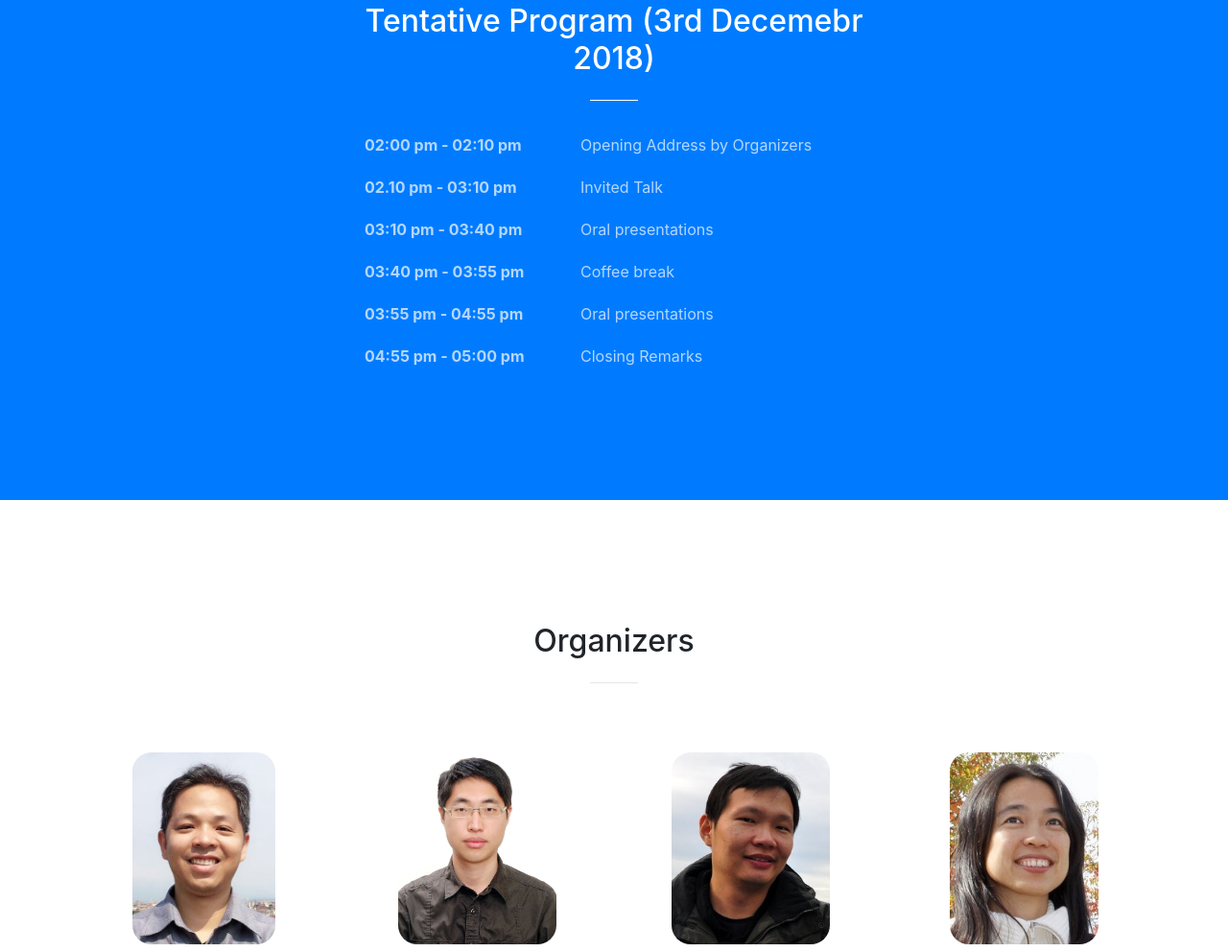
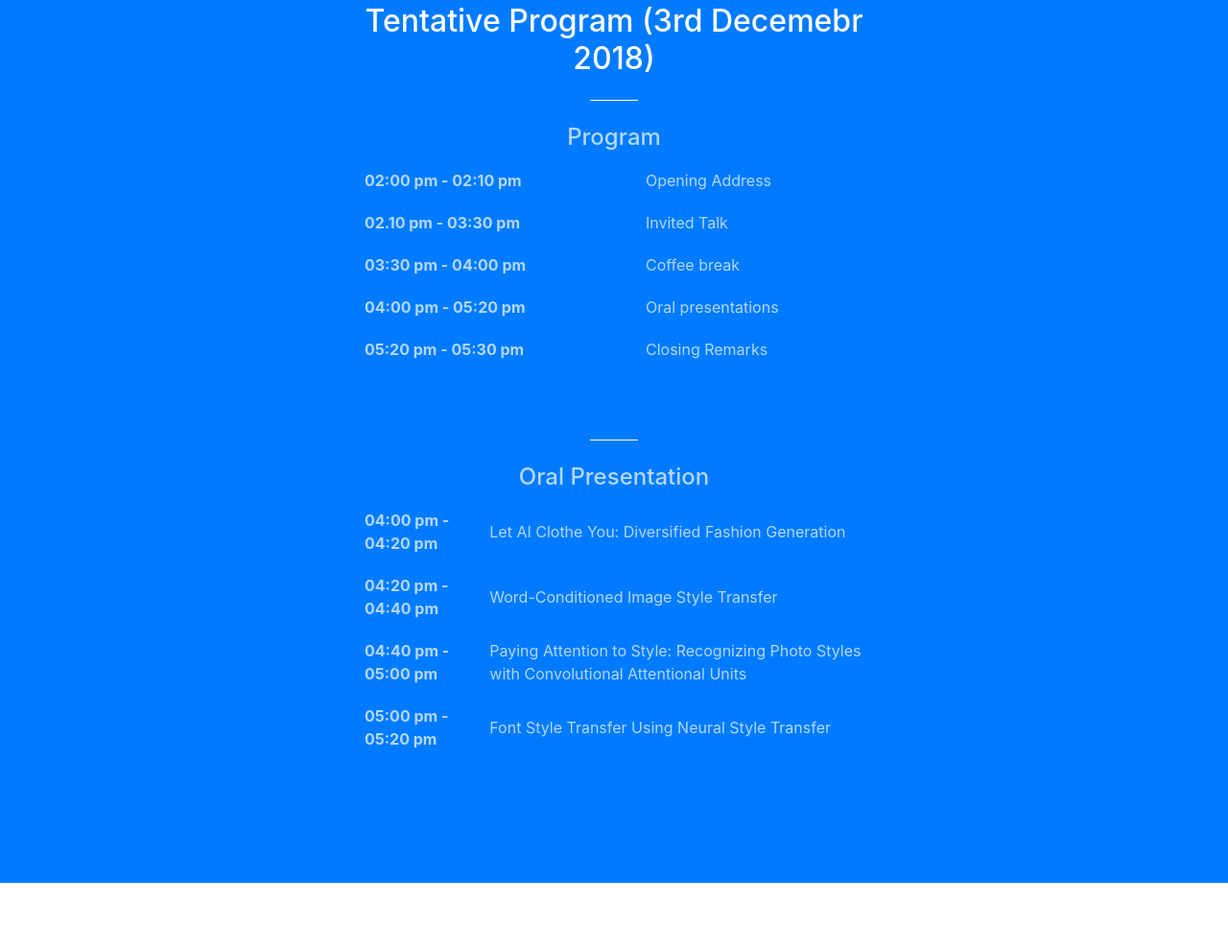
Before and after one commit to AIAesthetics/AIAesthetics.github.io, a website with bundled scripts: page index.html in a window 1280 px wide. Shown: the part 4956-5948 px from the top of the page at 96% size. Built offline with nearby package versions, Linux system fonts and the light colour scheme.

Commit message:
Program has been changed and oral presentation schedule is added

```diff
--- a/index.html
+++ b/index.html
@@ -323,18 +323,19 @@
           <div class="col-lg-6 mx-auto text-center">
             <h2 class="section-heading text-white">Tentative Program (3rd Decemebr 2018)</h2>
             <hr class="light my-4">
+            <center><h4 class="text-faded">Program</h4></center>
             <table width="100%" cellpadding="10" align="center">
               <tr>
                 <td>
                   <div class="text-faded" style="text-align: left; font-weight: bold;">02:00 pm - 02:10 pm</div>
                 </td>
                 <td>
-                  <div class="text-faded" style="text-align: left;">Opening Address by Organizers</div>
+                  <div class="text-faded" style="text-align: left;">Opening Address</div>
                 </td>
               </tr>
               <tr>
                 <td>
-                  <div class="text-faded" style="text-align: left; font-weight: bold;">02.10 pm - 03:10 pm</div>
+                  <div class="text-faded" style="text-align: left; font-weight: bold;">02.10 pm - 03:30 pm</div>
                 </td>
                 <td>
                   <div class="text-faded" style="text-align: left;">Invited Talk</div>
@@ -342,7 +343,15 @@
               </tr>
               <tr>
                 <td>
-                  <div class="text-faded" style="text-align: left; font-weight: bold;">03:10 pm - 03:40 pm</div>
+                  <div class="text-faded" style="text-align: left; font-weight: bold;">03:30 pm - 04:00 pm</div>
+                </td>
+                <td>
+                  <div class="text-faded" style="text-align: left;">Coffee break</div>
+                </td>
+              </tr>
+              <tr>
+                <td>
+                  <div class="text-faded" style="text-align: left; font-weight: bold;">04:00 pm - 05:20 pm</div>
                 </td>
                 <td>
                   <div class="text-faded" style="text-align: left;">Oral presentations</div>
@@ -350,26 +359,48 @@
               </tr>
               <tr>
                 <td>
-                  <div class="text-faded" style="text-align: left; font-weight: bold;">03:40 pm - 03:55 pm</div>
+                  <div class="text-faded" style="text-align: left; font-weight: bold;">05:20 pm - 05:30 pm</div>
                 </td>
                 <td>
-                  <div class="text-faded" style="text-align: left;">Coffee break</div>
+                  <div class="text-faded" style="text-align: left;">Closing Remarks</div>
+                </td>
+              </tr>
+            </table>
+            <br/><br/>
+            <hr class="light my-4">
+            <center><h4 class="text-faded">Oral Presentation</h4></center>
+
+            <table width="100%" cellpadding="10" align="center">
+              <tr>
+                <td>
+                  <div class="text-faded" style="text-align: left; font-weight: bold;">04:00 pm - 04:20 pm</div>
+                </td>
+                <td>
+                  <div class="text-faded" style="text-align: left;">Let AI Clothe You: Diversified Fashion Generation</div>
                 </td>
               </tr>
               <tr>
                 <td>
-                  <div class="text-faded" style="text-align: left; font-weight: bold;">03:55 pm - 04:55 pm</div>
+                  <div class="text-faded" style="text-align: left; font-weight: bold;">04:20 pm - 04:40 pm</div>
                 </td>
                 <td>
-                  <div class="text-faded" style="text-align: left;">Oral presentations</div>
+                  <div class="text-faded" style="text-align: left;">Word-Conditioned Image Style Transfer</div>
                 </td>
               </tr>
               <tr>
                 <td>
-                  <div class="text-faded" style="text-align: left; font-weight: bold;">04:55 pm - 05:00 pm</div>
+                  <div class="text-faded" style="text-align: left; font-weight: bold;">04:40 pm - 05:00 pm</div>
                 </td>
                 <td>
-                  <div class="text-faded" style="text-align: left;">Closing Remarks</div>
+                  <div class="text-faded" style="text-align: left;">Paying Attention to Style: Recognizing Photo Styles with Convolutional Attentional Units</div>
+                </td>
+              </tr>
+              <tr>
+                <td>
+                  <div class="text-faded" style="text-align: left; font-weight: bold;">05:00 pm - 05:20 pm</div>
+                </td>
+                <td>
+                  <div class="text-faded" style="text-align: left;">Font Style Transfer Using Neural Style Transfer</div>
                 </td>
               </tr>
             </table>
```
